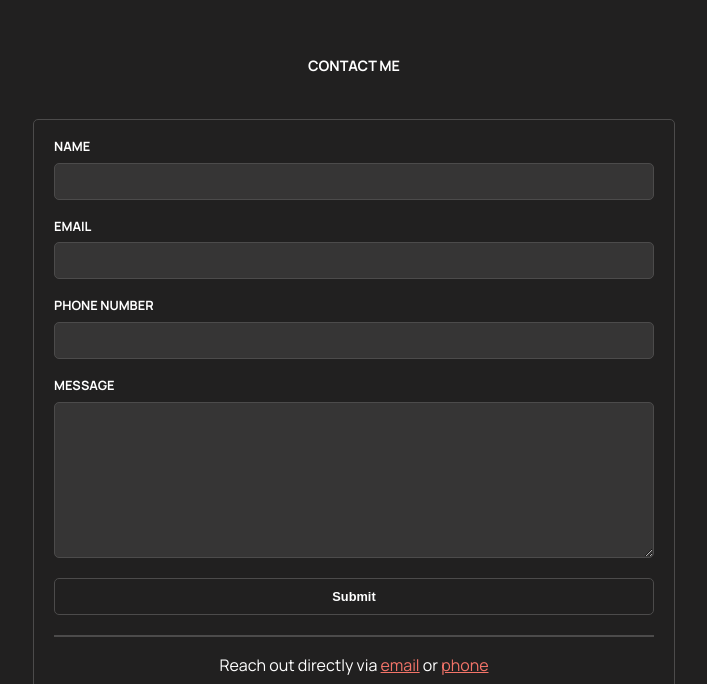
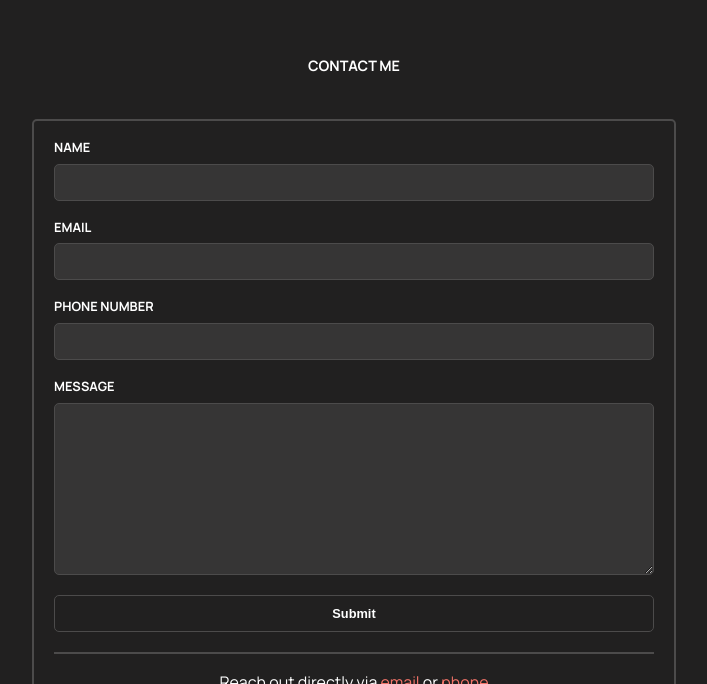
Before and after one commit to GravityCodes/portfolio, a React (Vite) app: page / in a window 1280 px wide. Shown: the part 2847-3531 px from the top of the page, without its empty margins (286-993 px from the left). Built offline with nearby package versions, Linux system fonts and the light colour scheme.

Commit message:
style: refactor

```diff
--- a/src/app.module.css
+++ b/src/app.module.css
@@ -169,7 +169,7 @@
 
 .imageContainer:hover > .backBox,
 .imageContainer:active > .backBox {
-  transform: translate(0, 0) rotate(360deg);
+  transform: translate(0, 0);
   box-shadow: 0px 0px 30px var(--clr-primary-a20);
 }
 
--- a/src/components/form.module.css
+++ b/src/components/form.module.css
@@ -5,7 +5,7 @@
   justify-content: center;
 }
 .form {
-  border: 1px solid var(--clr-surface-a20);
+  border: 2px solid var(--clr-surface-a20);
   border-radius: var(--border-radius);
   padding: 20px;
   width: 100%;
@@ -39,6 +39,7 @@
   border-radius: var(--border-radius);
   color: var(--clr-light);
   resize: vertical;
+  padding: 10px;
   min-height: 150px;
   transition: outline 0.5s;
 }
--- a/src/components/project/card.module.css
+++ b/src/components/project/card.module.css
@@ -16,7 +16,7 @@
   transform-style: preserve-3d;
   transform-origin: center;
   backface-visibility: hidden;
-  box-shadow: 0px 5px 5px var(--clr-dark-a0);
+  box-shadow: 0px 5px 5px var(--shadow);
   justify-content: center;
   transition: transform 1s cubic-bezier(0.77, 0, 0.175, 1);
 }
@@ -41,7 +41,7 @@
   gap: 10px;
   border: 2px solid var(--clr-surface-a20);
   border-radius: var(--border-radius);
-  box-shadow: 0px 5px 5px var(--clr-dark-a0);
+  box-shadow: 0px 5px 5px var(--shadow);
 }
 
 .back img {
--- a/src/components/project/tag.module.css
+++ b/src/components/project/tag.module.css
@@ -4,4 +4,5 @@
   border: 2px solid var(--clr-surface-tonal-a10);
   padding: 5px;
   color: var(--clr-primary-a30);
+  border-radius: var(--border-radius);
 }
--- a/src/index.css
+++ b/src/index.css
@@ -133,6 +133,8 @@ table {
   --section-padding: 20px;
   --section-padding-sm: 10px;
   --border-radius: 5px;
+
+  --shadow: #000000;
   /** Base colors */
   --clr-dark-a0: #000000;
   --clr-light-a0: #ffffff;
@@ -196,6 +198,7 @@ body {
   background-color: var(--clr-surface-a0);
   color: var(--clr-light-a0);
   font-family: "Manrope", sans-serif;
+  overflow-x: hidden;
 }
 
 p::selection {
```
